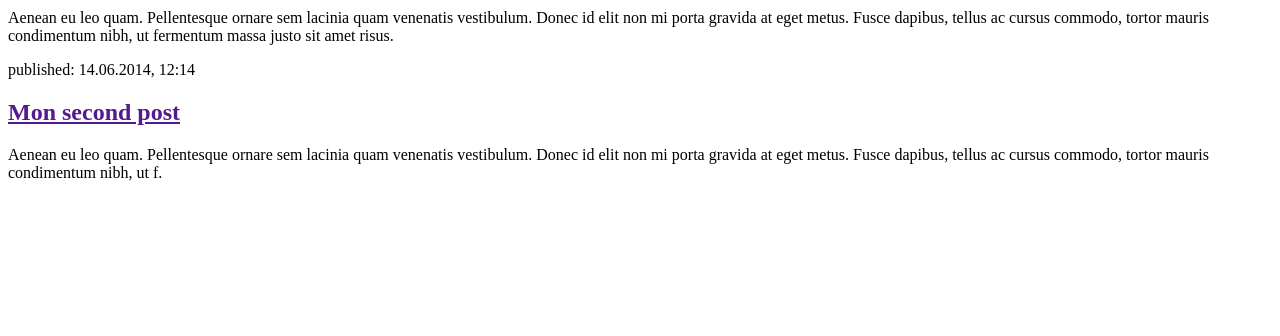
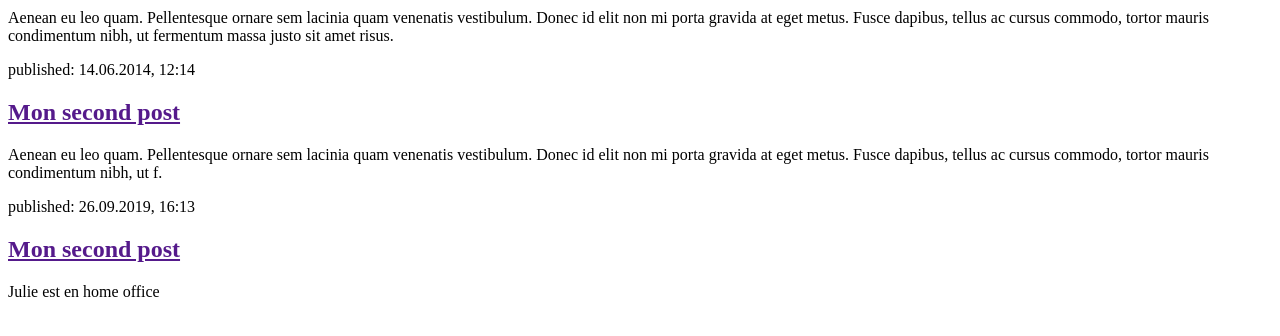
Before and after one commit to JulieLePalabe/my-first-blog, a Django app: page / in a window 1280 px wide. Shown: the part 142-478 px from the top of the page. Run offline with Django 3.2, Linux system fonts and the light colour scheme.

Commit message:
Modification du text html du site

```diff
--- a/blog/templates/blog/post_list.html
+++ b/blog/templates/blog/post_list.html
@@ -18,5 +18,11 @@
             <h2><a href="">Mon second post</a></h2>
             <p>Aenean eu leo quam. Pellentesque ornare sem lacinia quam venenatis vestibulum. Donec id elit non mi porta gravida at eget metus. Fusce dapibus, tellus ac cursus commodo, tortor mauris condimentum nibh, ut f.</p>
         </div>
+
+                <div>
+            <p>published: 26.09.2019, 16:13</p>
+            <h2><a href="">Mon second post</a></h2>
+            <p>Julie est en home office</p>
+        </div>
     </body>
 </html>
```
